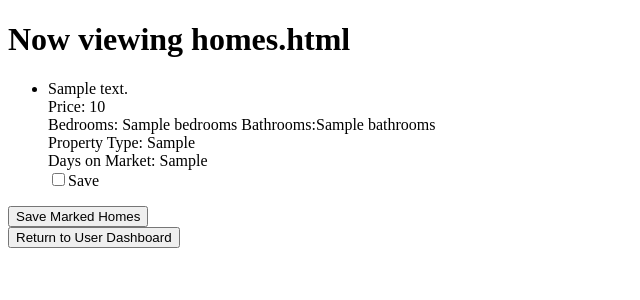
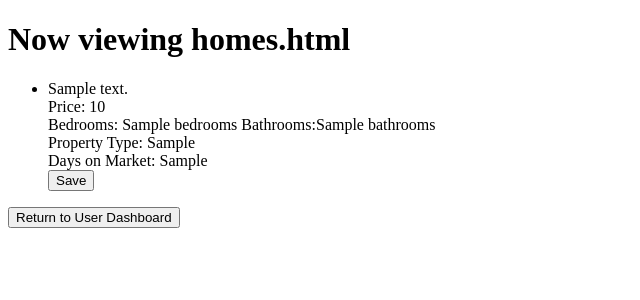
Before and after one commit to Swalvesam/Capstone_Project, a Flask app: template templates/homes.html in a window 1280 px wide. Shown: the top 300 px of the page, without its empty margins (0-640 px from the left). Run offline with Flask 2, Linux system fonts and the light colour scheme; the template is opened without the code that fills it: most values are stand-ins (such as "Sample title", 1, 10 or a date in 2020).

Commit message:
users able to save home to user dashboard

```diff
--- a/server.py
+++ b/server.py
@@ -2,7 +2,7 @@
 
 from flask import Flask
 #Allow users to log in/manage login information
-from flask_login import LoginManager, login_user, login_required, logout_user
+from flask_login import LoginManager, login_user, login_required, logout_user, current_user
 
 from flask import (Flask, render_template, request, flash, session,
                    redirect)
@@ -89,12 +89,11 @@ def logout():
     logout_user()
     return redirect("/")
 
-
 @app.route('/users')
 def users():
     """ View users profile """
-
-    return render_template('users.html')
+    saved_homes = Saved_homes.query.filter_by(user_id=current_user.user_id).all()
+    return render_template('users.html',saved_homes=saved_homes)
 
 @app.route('/home_search', methods=["GET"])
 def home_search():
@@ -138,22 +137,38 @@ def return_to_user_dashboard():
     """Returns user to user dashboard"""
     return redirect("/users")
 
-# @app.route('/save_home', methods="POST")
-# def save_home_to_user():
-#     """saves a home to user dashboard"""
-#     id = request.form.get("d['id']")
+@app.route('/save_home', methods=["POST"])
+@login_required
+def save_home_to_user():
+    """saves a home to user dashboard"""
+    rm_property_id = request.form.get("homes_to_save")
+    # longitude = request.form.get("longitude")
+    # latitude = request.form.get("latitude")
+    # nickname = request.form.get("nickname")
 
+    saved_home = Saved_homes.query.filter_by(rm_property_id=rm_property_id).first()
+    if not saved_home:
 
-#     return redirect('/users')
+        home = Saved_homes(
+                rm_property_id = rm_property_id,
+                user_id = current_user.user_id,
+                # longitude=longitude,
+                # latitude=latitude,
+                # nickname=nickname
+        )
+
+        db.session.add(home)
+        db.session.commit()
+
+    print("*************************")
+    print(nickname)
+    print(rm_property_id)
+    print("**************************")
 
 
 
-@app.route('/saved_homes')
-def view_saved_homes():
-    """ View saved homes"""
+    return redirect('/users')
 
-
-    return render_template('homes.html')
 
 # @app.route('/businesses')
 # def businesses():
--- a/templates/homes.html
+++ b/templates/homes.html
@@ -5,21 +5,20 @@
 {% block body%}
 <h1> Now viewing homes.html</h1>
 <div class="home_search_results">
-   <ul> {% for d in data %}
-        <form method="POST" id="home_to_save">
+    <form action="/save_home" method="POST" id="home_to_save">
+
+    <ul> {% for d in data %}
             <li>{{d["rawAddress"]}}</li>
             Price: {{d["price"]}} <br>
             Bedrooms: {{d["bedrooms"]}}
             Bathrooms:{{d["bathrooms"]}} <br>
             Property Type: {{d["propertyType"]}} <br>
             Days on Market: {{d["daysOnMarket"]}}<br>
-            <input type="checkbox" name="homes_to_save" value= "{{d['id']}}" ><label>Save</label>
-        </form>
+            <button type="submit" id="homes_to_save" value="{{d['id']}}">Save</button>
 
-        {% endfor %}
+            {% endfor %}
+
     </ul>
-    <form action="/save_home">
-        <button type="submit" name="save_homes">Save Marked Homes</button>
     </form>
 </div>
 
```
Also changed, not shown: templates/users.html (+5 -2 lines), model.py (line endings or trailing spaces).
